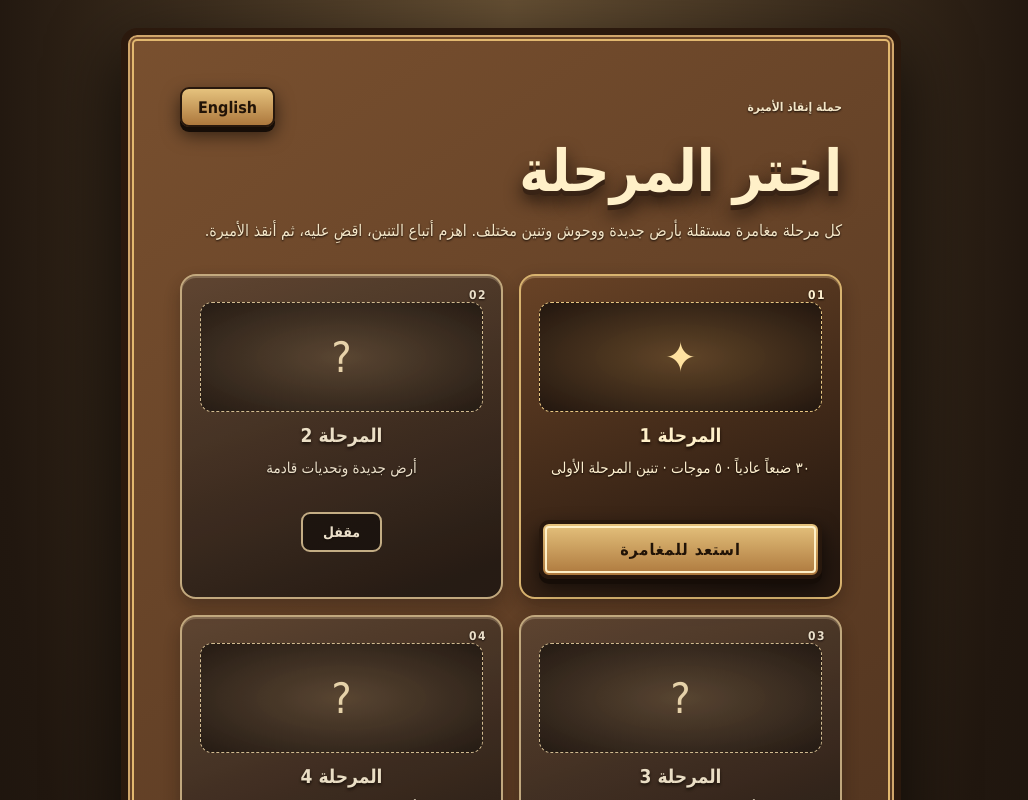
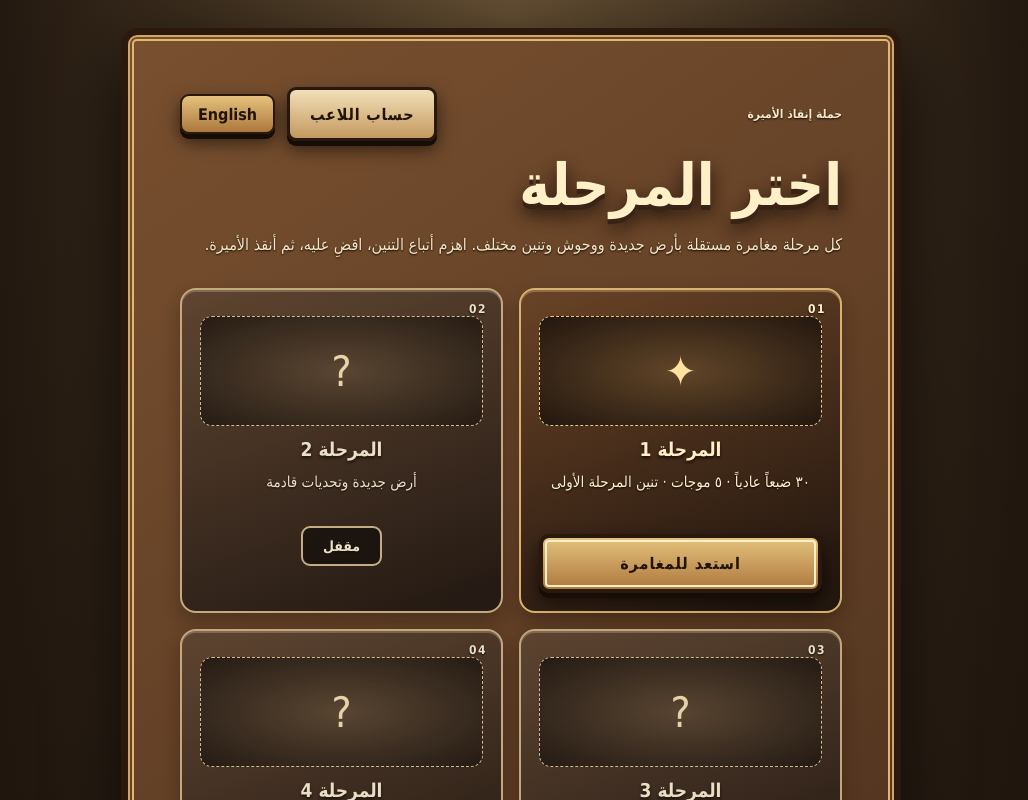
Before and after one commit to waelkamira/FarmVsMonsters, a Next.js app in the folder web/: page /stages in a window 1280 px wide. Shown: the top 800 px of the page, without its empty margins (129-1157 px from the left). Built offline with nearby package versions, Linux system fonts and the light colour scheme.

Commit message:
Add player account access to stage selection

```diff
--- a/web/app/stages/page.js
+++ b/web/app/stages/page.js
@@ -23,7 +23,7 @@ export default function StagesPage() {
   return (
     <main className="info-shell">
       <section className="info-card stages-card">
-        <div className="stages-top"><span className="eyebrow">{ar ? "حملة إنقاذ الأميرة" : "THE RESCUE CAMPAIGN"}</span><LanguageToggle /></div>
+        <div className="stages-top"><span className="eyebrow">{ar ? "حملة إنقاذ الأميرة" : "THE RESCUE CAMPAIGN"}</span><div className="stages-actions"><Link className="secondary-link" href="/account">{ar ? "حساب اللاعب" : "Player Account"}</Link><LanguageToggle /></div></div>
         <h1>{ar ? "اختر المرحلة" : "Choose a Stage"}</h1>
         <p>{ar ? "كل مرحلة مغامرة مستقلة بأرض جديدة ووحوش وتنين مختلف. اهزم أتباع التنين، اقضِ عليه، ثم أنقذ الأميرة." : "Every stage is its own adventure with a new land, monsters, and dragon. Defeat the dragon's followers, defeat the dragon, then rescue the princess."}</p>
         <div className="stage-grid">
```
